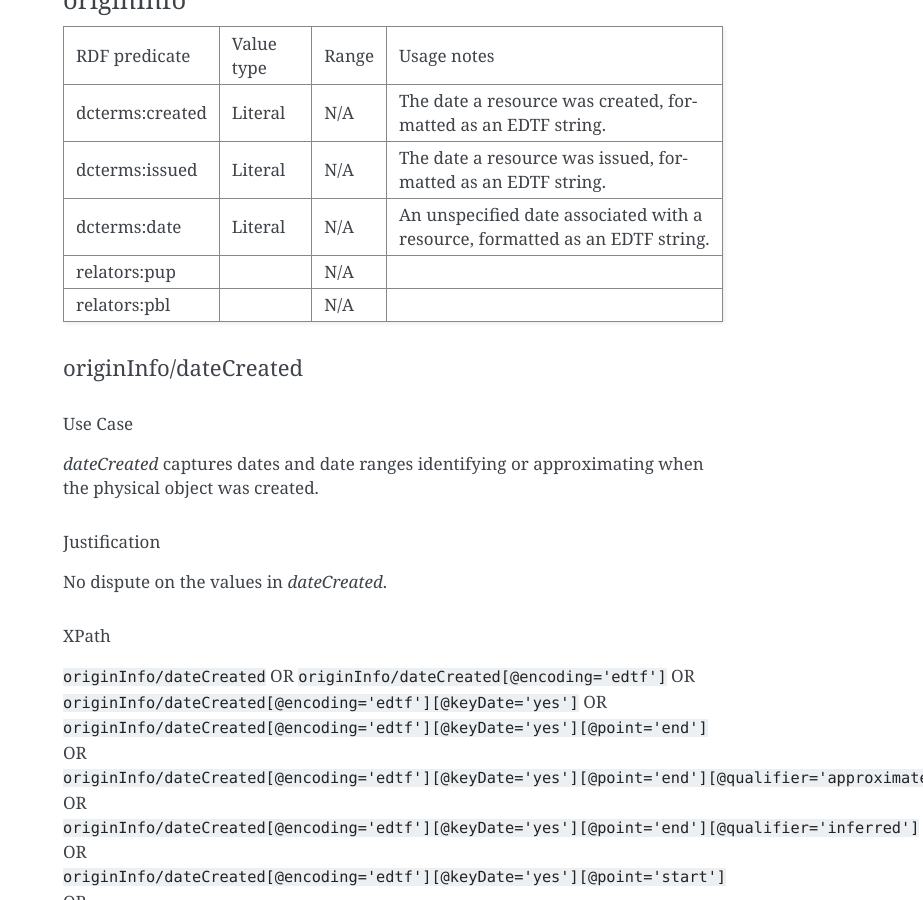
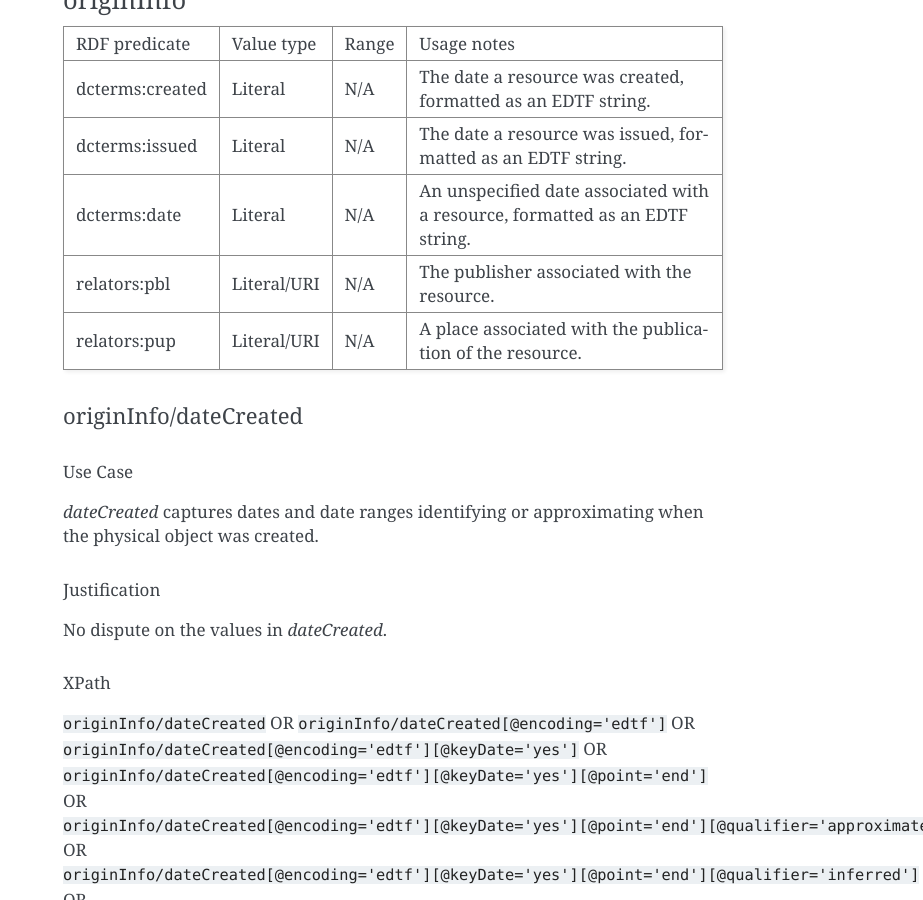
Before and after one commit to UTKcataloging/mods_to_rdf, a Sphinx documentation site: the page built from docs/source/contents/4_draft_mapping.rst, in a window 1280 px wide and 900 px high, scrolled down 17466 px. Shown: the whole window, without its empty margins (357-1280 px from the left). Built offline with Sphinx 7.4.7, drawn with Linux system fonts in a browser that asks for light colours; formulas are drawn with MathJax 3.

Commit message:
Updated `originInfo` table

```diff
--- a/docs/source/contents/4_draft_mapping.rst
+++ b/docs/source/contents/4_draft_mapping.rst
@@ -862,19 +862,19 @@ Do not migrate.
 originInfo
 ==========
 
-+-----------------+------------+-------+------------------------------------------------------------------------------+
-| RDF predicate   | Value type | Range | Usage notes                                                                  |
-+-----------------+------------+-------+------------------------------------------------------------------------------+
-| dcterms:created | Literal    | N/A   | The date a resource was created, formatted as an EDTF string.                |
-+-----------------+------------+-------+------------------------------------------------------------------------------+
-| dcterms:issued  | Literal    | N/A   | The date a resource was issued, formatted as an EDTF string.                 |
-+-----------------+------------+-------+------------------------------------------------------------------------------+
-| dcterms:date    | Literal    | N/A   | An unspecified date associated with a resource, formatted as an EDTF string. |
-+-----------------+------------+-------+------------------------------------------------------------------------------+
-| relators:pup    |            | N/A   |                                                                              |
-+-----------------+------------+-------+------------------------------------------------------------------------------+
-| relators:pbl    |            | N/A   |                                                                              |
-+-----------------+------------+-------+------------------------------------------------------------------------------+
++-----------------+-------------+-------+------------------------------------------------------------------------------+
+| RDF predicate   | Value type  | Range | Usage notes                                                                  |
++-----------------+-------------+-------+------------------------------------------------------------------------------+
+| dcterms:created | Literal     | N/A   | The date a resource was created, formatted as an EDTF string.                |
++-----------------+-------------+-------+------------------------------------------------------------------------------+
+| dcterms:issued  | Literal     | N/A   | The date a resource was issued, formatted as an EDTF string.                 |
++-----------------+-------------+-------+------------------------------------------------------------------------------+
+| dcterms:date    | Literal     | N/A   | An unspecified date associated with a resource, formatted as an EDTF string. |
++-----------------+-------------+-------+------------------------------------------------------------------------------+
+| relators:pbl    | Literal/URI | N/A   | The publisher associated with the resource.                                  |
++-----------------+-------------+-------+------------------------------------------------------------------------------+
+| relators:pup    | Literal/URI | N/A   | A place associated with the publication of the resource.                     |
++-----------------+-------------+-------+------------------------------------------------------------------------------+
 
 originInfo/dateCreated
 ----------------------
```
